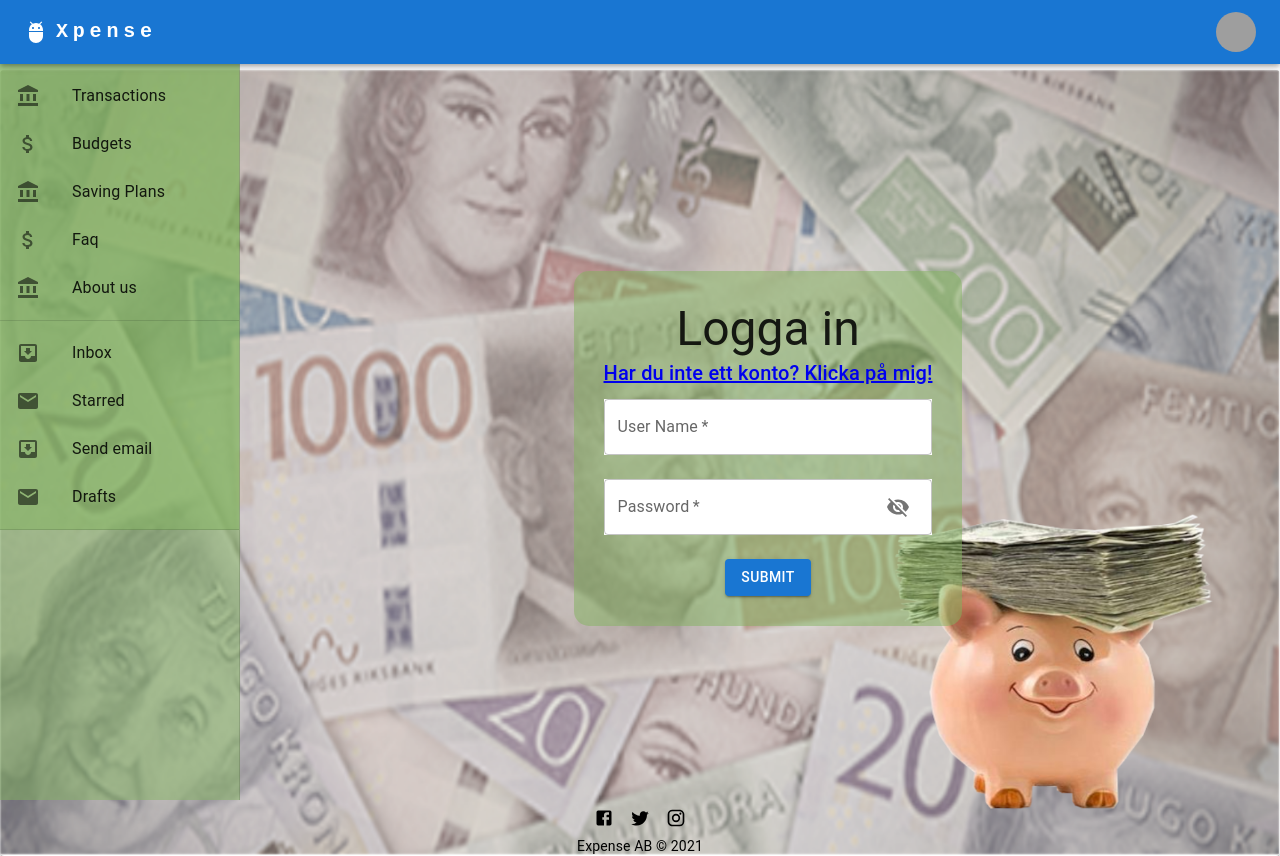
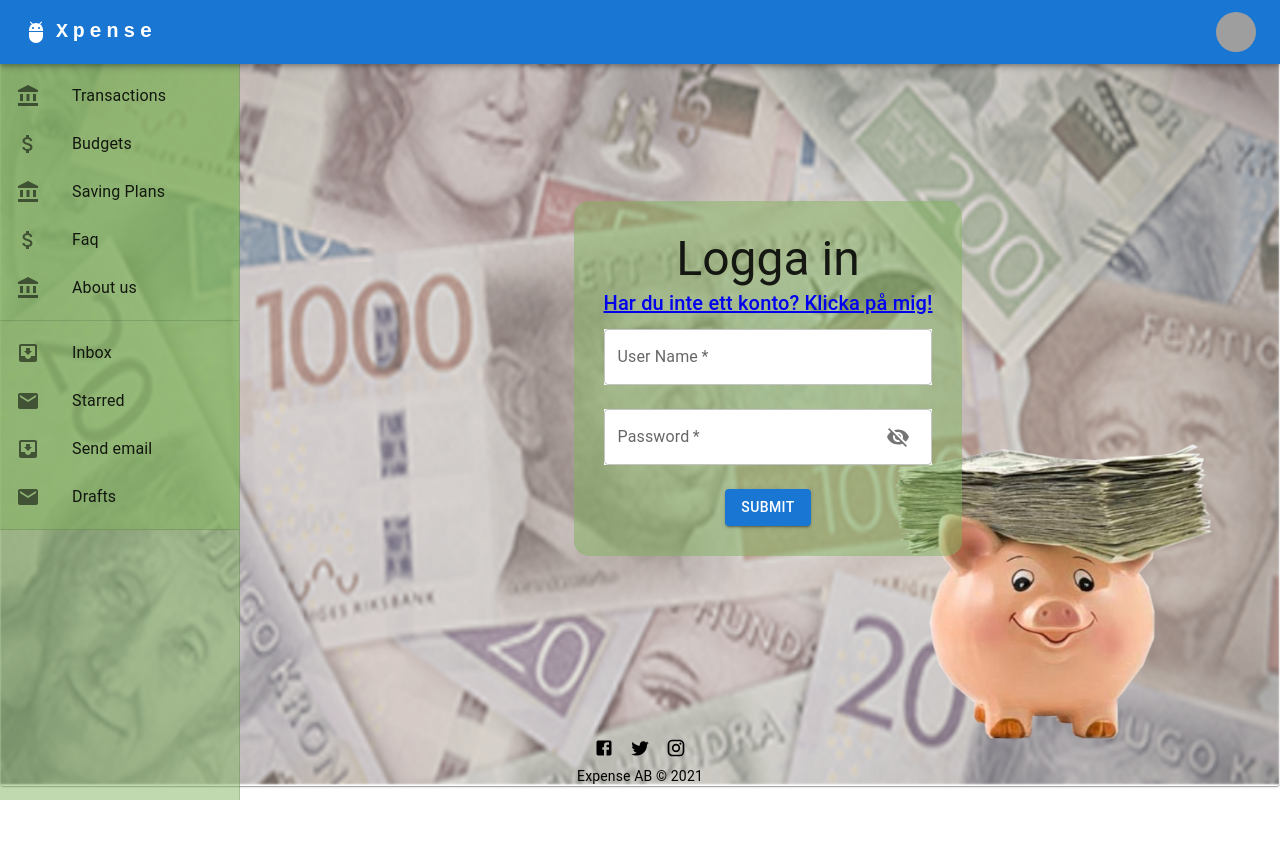
Before and after one commit to Fullstack-Roligheter/Frontend-ReactTS, a React (Create React App) app: page /login in a window 1280 px wide. After the commit the page ends 800 px from the top, so only its background shows below. Built offline with nearby package versions, Linux system fonts and the light colour scheme; sample sign-in values are in the browser's storage; grey boxes are pictures that could not be loaded.

Commit message:
Minor fixes

```diff
--- a/src/shared/layout/authenticatedLayout.tsx
+++ b/src/shared/layout/authenticatedLayout.tsx
@@ -17,7 +17,6 @@ const AuthenticatedLayout = (props: any) => {
         sx={{
           minHeight: 'calc(100vh - 70px)',
           display: 'flex',
-          marginTop: '70px',
         }}
       >
         <AuthenticatedHeader />
--- a/src/shared/layout/header/authenticatedHeader.tsx
+++ b/src/shared/layout/header/authenticatedHeader.tsx
@@ -169,7 +169,7 @@ const AuthenticatedHeader = (props: any) => {
                     </IconButton>
                   </Tooltip>
                   <Menu
-                    sx={{ mt: '45px', '& .css - 6hp17o-MuiList-root-MuiMenu-list': { paddingBottom: '0px' } }}
+                    sx={{ mt: '45px', '& .css-6hp17o-MuiList-root-MuiMenu-list': { paddingBottom: '0px', paddingTop: '0px' } }}
                     id='menu-appbar'
 
                     anchorEl={anchorElUser}
--- a/src/shared/layout/layout.tsx
+++ b/src/shared/layout/layout.tsx
@@ -14,7 +14,7 @@ const styles = {
 
 
 const Layout = (props: any) => (
-  <Paper style={styles.paperContainer}>
+  <Paper sx={{ width: '100%', height: '100%' }} style={styles.paperContainer} >
     {(() => {
       if (props.user === '') {
         return <UnauthenticatedLayout />;
```
